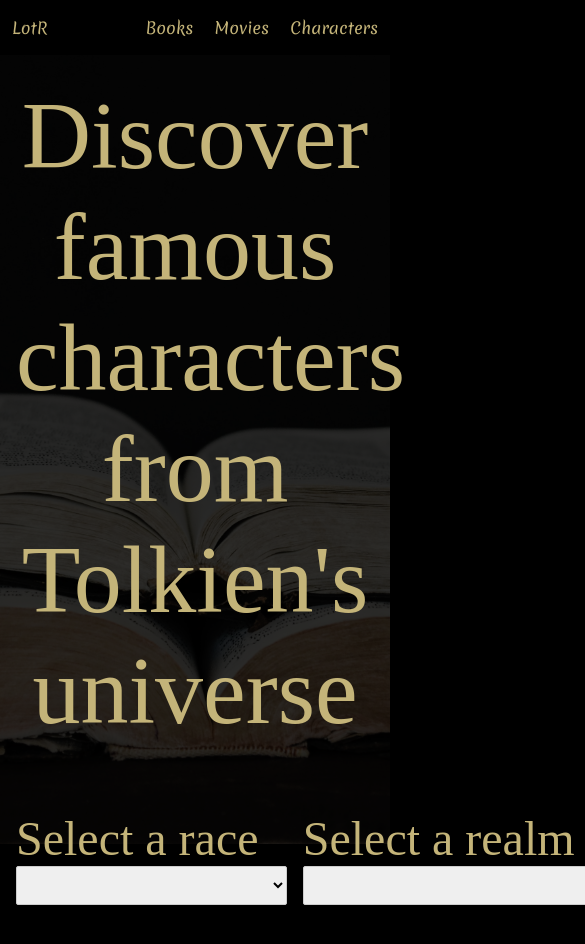
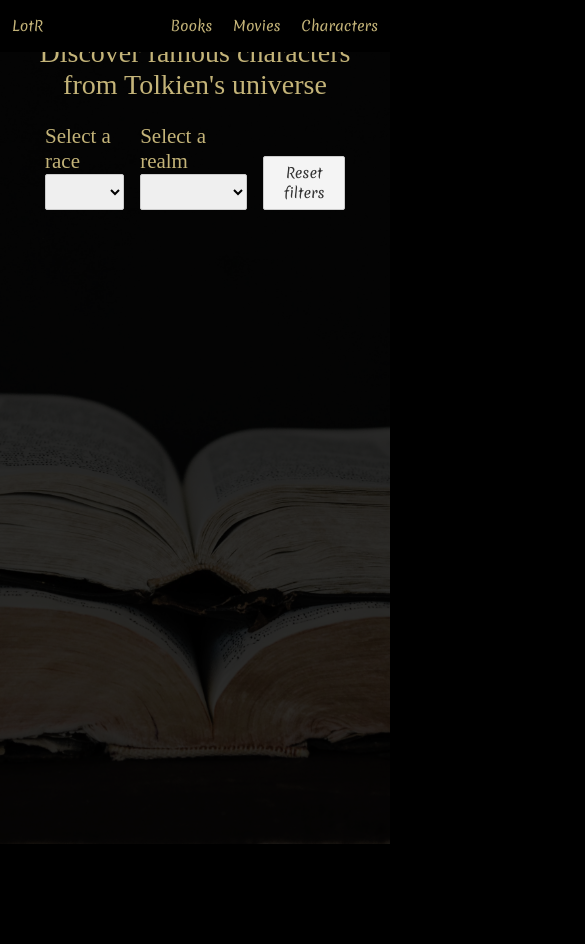
Before and after one commit to Raindevops/LotR-svelte, a Svelte app: page /Characters in a window 390 px wide. Shown: the top 944 px of the page, 585 px wide, since content can reach past the window. After the commit the page ends 844 px from the top, so only its background shows below. Built offline with nearby package versions, Linux system fonts and the light colour scheme.

Commit message:
content & title & font-size responsive

```diff
--- a/public/global.css
+++ b/public/global.css
@@ -1,3 +1,11 @@
+/***
+	TABLE OF CONTENT
+01 TITLES
+02 CONTENT
+03 INPUTS & BUTTONS
+
+**/
+
 @font-face{
 	font-family: "Darleston";
 	src: url("/public/fonts/darleston/Darleston") format("otf");
@@ -14,7 +22,23 @@ body {
 	box-sizing: border-box;
 	font-family: "Merienda";
 	background-color: black;
+	font-size: 14px;
 }
+@media screen and (min-width: 586px) {
+	body {
+		font-size: 15px
+	}
+}
+@media  screen and (min-width: 996px) {
+	body {
+		font-size: 16px
+	}
+}
+
+* {
+box-sizing: border-box;
+}
+
 h1,h2,h3,h4,h5,h6{
 	font-family: "Darleston";
 	color: #C4B479;
@@ -22,18 +46,46 @@ h1,h2,h3,h4,h5,h6{
 }
 
 h1{
-	font-size: 6em;
+	font-size: 2.5em;
 }
 h2{
-	font-size: 5em;
+	font-size: 2em;
 }
 h3{
-	font-size: 3em;
+	font-size: 1.5em;
+}
+
+@media screen and (min-width: 586px) {
+	h1{
+		font-size: 4em;
+	}
+	h2 {
+		font-size: 3em;
+	}
+	h3 {
+		font-size: 2em;
+	}
+}
+
+@media screen and (min-width: 996px) {
+	h1{
+		font-size: 5em;
+	}
 }
 
 .content{
-	width: 768px;
+	width: 300px;
 	margin: 0 auto;
+}
+@media screen and (min-width: 586px) {
+	.content{
+		width: 500px;
+	}
+}
+@media screen and (min-width: 996px) {
+	.content{
+		width: 768px;
+	}
 }
 
 a {
--- a/src/Component/Characters/Characters.svelte
+++ b/src/Component/Characters/Characters.svelte
@@ -90,7 +90,7 @@
     <div class="characters-background">
         <img src="../assets/old-book.jpg" alt="old book">
     </div>
-    <h1>Discover famous characters from Tolkien's universe</h1>
+    <h2>Discover famous characters from Tolkien's universe</h2>
     {#if datas}
         {#await datas}
             <p>Is loading</p>
@@ -164,7 +164,7 @@
 	        font-family: "Darleston";
             color: $gold;
             display: block;
-            font-size: 3em;
+            font-size: 1.5em;
         }
         select{
             width: 100%;
--- a/src/Component/Movies/Movies.svelte
+++ b/src/Component/Movies/Movies.svelte
@@ -29,7 +29,7 @@ import SingleMovie from './SingleMovie.svelte';
 
 <main>
     <div class="background"></div>
-    <h1>From the Hobbits saga to The Lord of the Rings trilogy</h1>
+    <h2>From the Hobbits saga to The Lord of the Rings trilogy</h2>
 
     {#if movies !== undefined}
         {#await movies}
```
Also changed, not shown: public/build/bundle.css, public/build/bundle.js, 2 other files (tests, documents, lock files or other folders).
